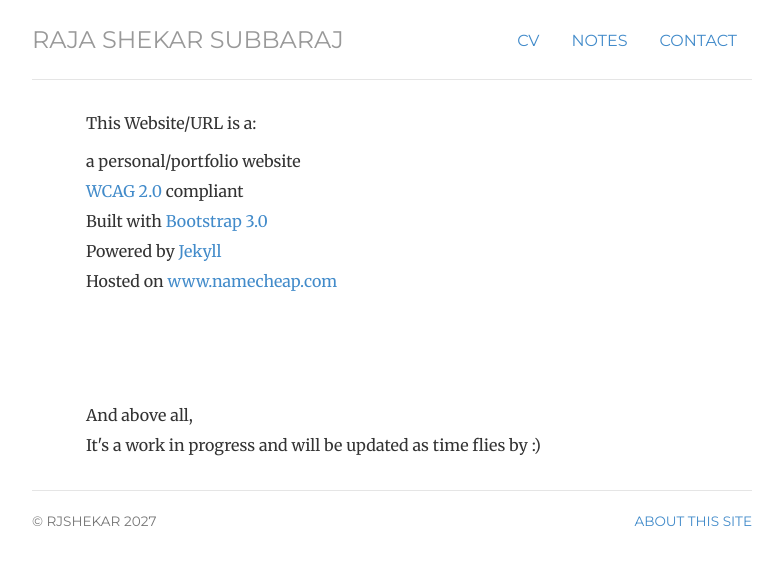
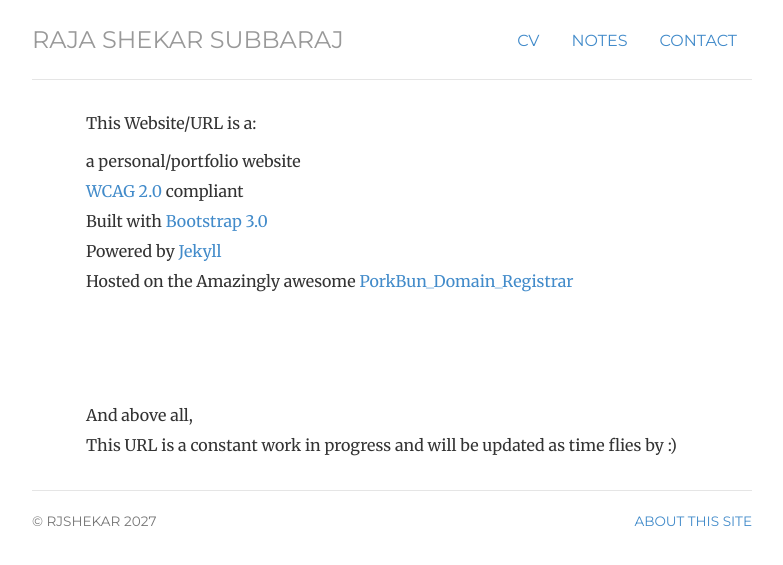
Before and after one commit to rjshekar90/github_website, a Jekyll site: the page built from about/index.html, in a window 1280 px wide. Shown: the top 565 px of the page, without its empty margins (248-1031 px from the left). Built offline with Jekyll 4.4.1, drawn with Linux system fonts in a browser that asks for light colours.

Commit message:
Updated index.html

```diff
--- a/about/index.html
+++ b/about/index.html
@@ -16,12 +16,12 @@ title: About This Site
         <li>Built with <a href="http://getbootstrap.com/" title="Bootstrap 3.0">Bootstrap 3.0</a></li>
         <!-- <li>Using typefaces <a href="http://www.google.com/fonts/specimen/Merriweather" title ="Merriweather">Merriweather</a> by <a href="https://plus.google.com/106288796449831139244/about" title="Eben Sorkin">Eben Sorkin</a> and <a href="http://www.google.com/fonts/specimen/Montserrat" title="Montserrat">Montserrat</a> by <a href="http://www.zkysky.com.ar/" title="ZkySky Design">Julieta Ulanovsky</a></li> -->
         <li>Powered by <a href="http://jekyllrb.com/" title="Jekyll">Jekyll</a></li>
-        <li>Hosted on <a href="https://www.namecheap.com/" title="Namecheap.com">www.namecheap.com</a></li>
+        <li>Hosted on the Amazingly awesome<a href="https://www.porkbun.com/" title="porkbun.com"> PorkBun_Domain_Registrar</a></li>
         <!-- <li>Hosted on <a href="http://github.com/jmcglone/jmcglone.github.io" title="This site hosted on GitHub">GitHub</a> thanks to <a href="http://pages.github.com/" title="GitHub Pages">GitHub Pages</a></li> -->
         <br> </br>
         <br> </br>
         <li> And above all, </li>
-        <li>It's a work in progress and will be updated as time flies by :)</li>
+        <li>This URL is a constant work in progress and will be updated as time flies by :)</li>
       </ul>
 
   </div>
```
